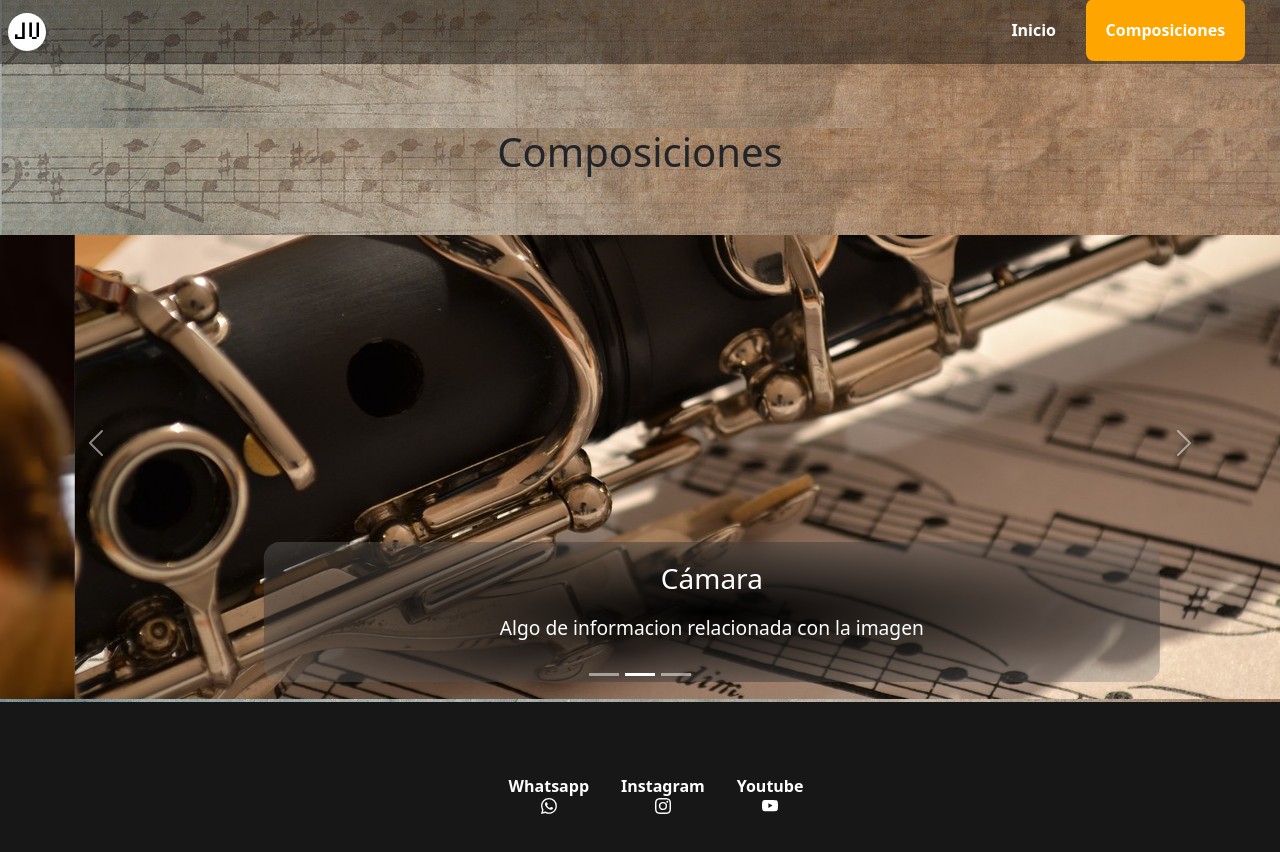
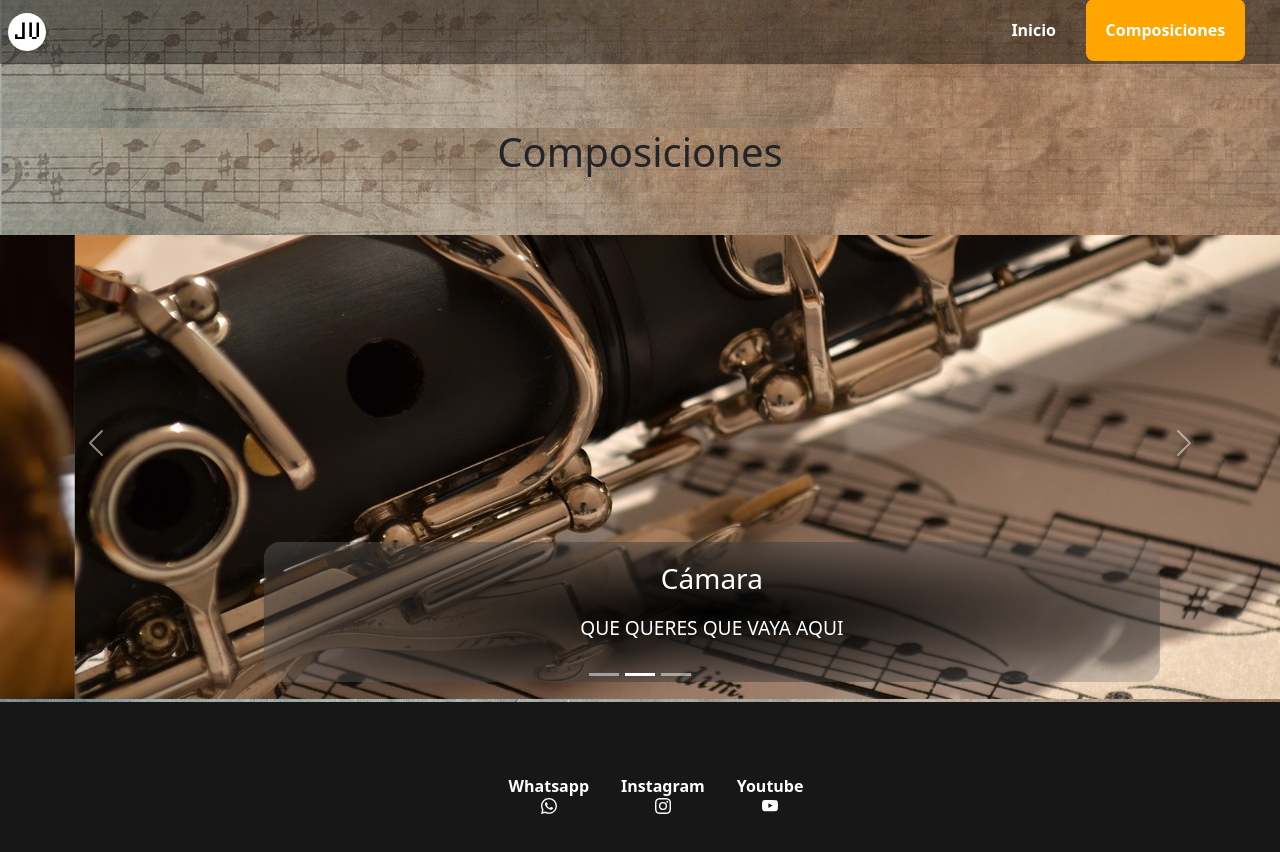
Before and after one commit to MayradelvGonzalez/paginajuanvalenzuela, a React (Create React App) app: page /composiciones in a window 1280 px wide. Shown: the top 852 px of the page. Built offline with nearby package versions, Linux system fonts and the light colour scheme.

Commit message:
cambiosContenido

```diff
--- a/src/componentes/composiciones/composiciones.jsx
+++ b/src/componentes/composiciones/composiciones.jsx
@@ -18,7 +18,7 @@ function Composiciones() {
                     />
                     <Carousel.Caption className="info">
                         <h3>Orquestal</h3>
-                        <p>Algo de informacion relacionada con la imagen</p>
+                        <p>Que va a ir aqui, o lo dejo vacio?</p>
                     </Carousel.Caption>
                 </Carousel.Item>
                 <Carousel.Item>
@@ -29,7 +29,7 @@ function Composiciones() {
                     />
                     <Carousel.Caption className="info">
                         <h3>Cámara</h3>
-                        <p>Algo de informacion relacionada con la imagen</p>
+                        <p>QUE QUERES QUE VAYA AQUI</p>
                     </Carousel.Caption>
                 </Carousel.Item>
                 <Carousel.Item>
@@ -41,7 +41,7 @@ function Composiciones() {
                     <Carousel.Caption className="info">
                         <h3>Arreglos</h3>
                         <p>
-                            Lorem ipsum dolor sit amet, consectetur adipisicing elit. Iure, quam! In, perspiciatis!
+                           dale que iria aqui
                         </p>
                     </Carousel.Caption>
                 </Carousel.Item>
```
